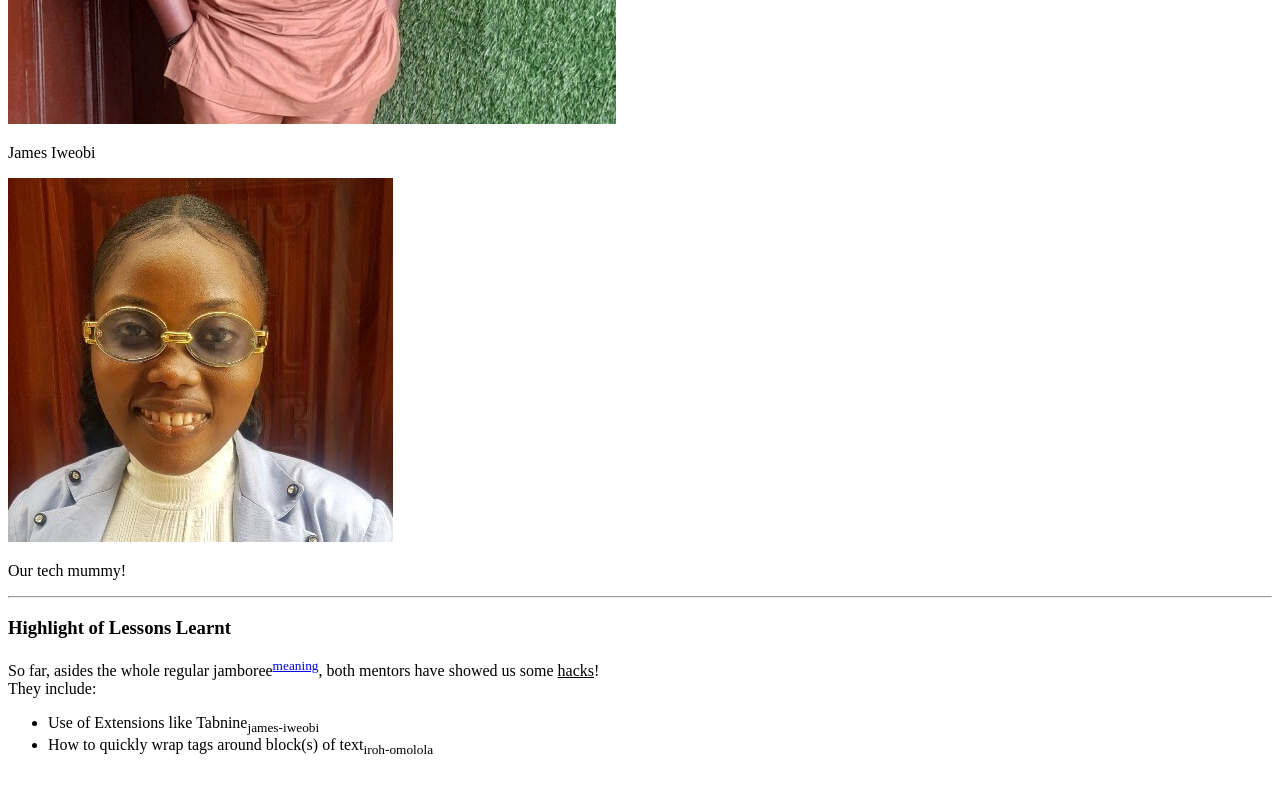
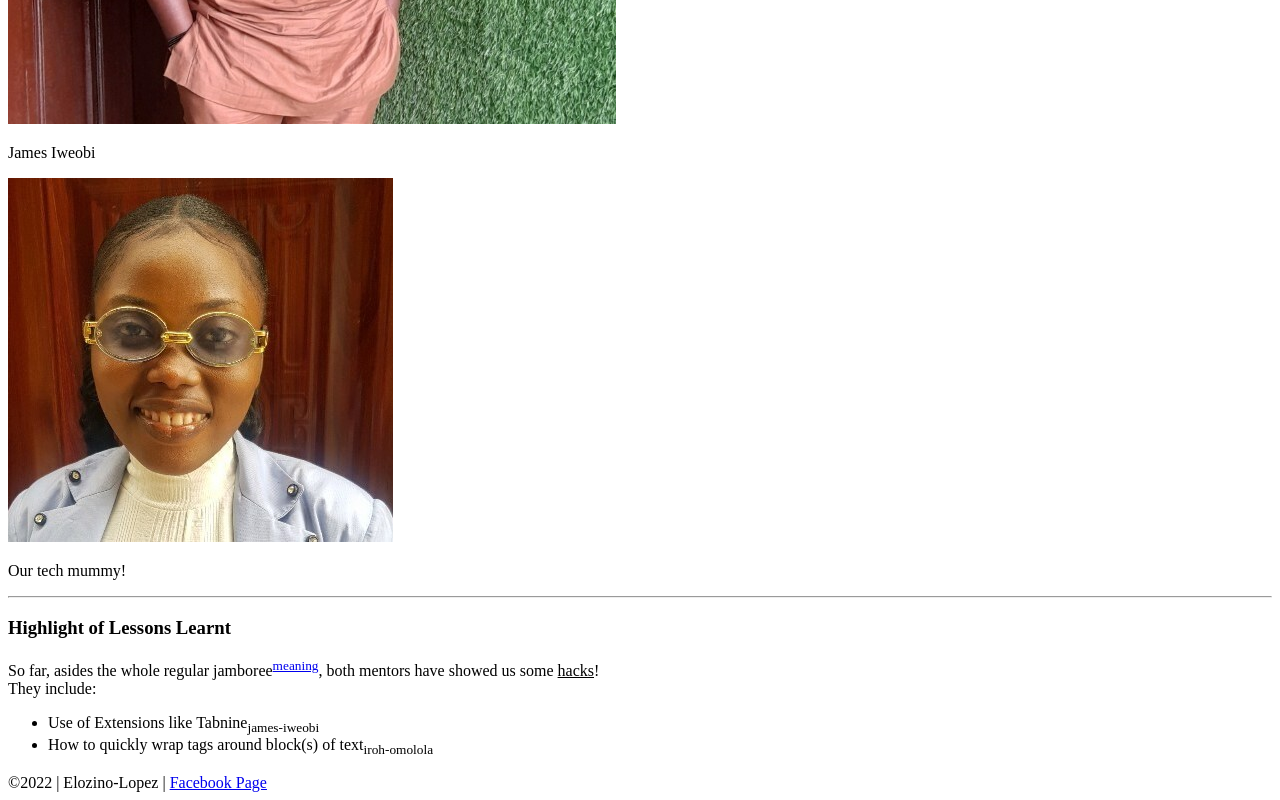
Before and after one commit to AElozinoLopez/html-simple-website-assignment, a plain HTML site: page index.html in a window 1280 px wide. Shown: the part 680-1480 px from the top of the page. Before the commit the page ends 1454 px from the top, so only its background shows below. Drawn offline with Linux system fonts and the light colour scheme.

Commit message:
Added the footer section

```diff
--- a/index.html
+++ b/index.html
@@ -39,6 +39,10 @@
 
             </div>
 
+            <div id="footer">
+                &copy;2022  |  Elozino-Lopez  |  <a href="https://web.facebook.com/AkosticZee">Facebook Page</a>
+            </div>
+
         </div>
     </body>
 </html>
```
